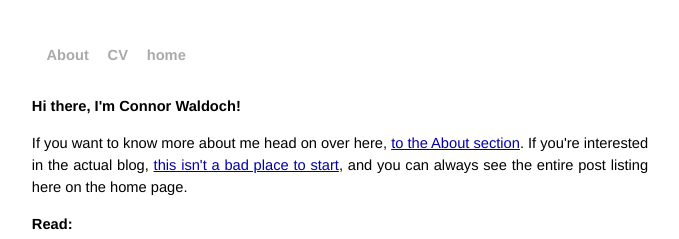
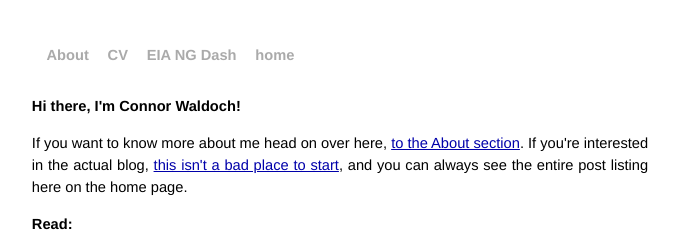
Before and after one commit to cwaldoch/cwaldoch.github.io, a Jekyll site: the page built from index.html, in a window 1280 px wide. Shown: the top 239 px of the page, without its empty margins (300-979 px from the left). Built offline with Jekyll 4.4.1, drawn with Linux system fonts in a browser that asks for light colours.

Commit message:
Update default.html

```diff
--- a/_layouts/default.html
+++ b/_layouts/default.html
@@ -38,6 +38,7 @@ var WRInitTime=(new Date()).getTime();
   <div class="title">
 	<a class="extra" href="/about">About</a>
 	<a class="extra" href="/CV">CV</a>
+	<a class="extra" href="/nat_gas">EIA NG Dash</a>
     <a class="extra" href="/">home</a>
   </div>
 
```
